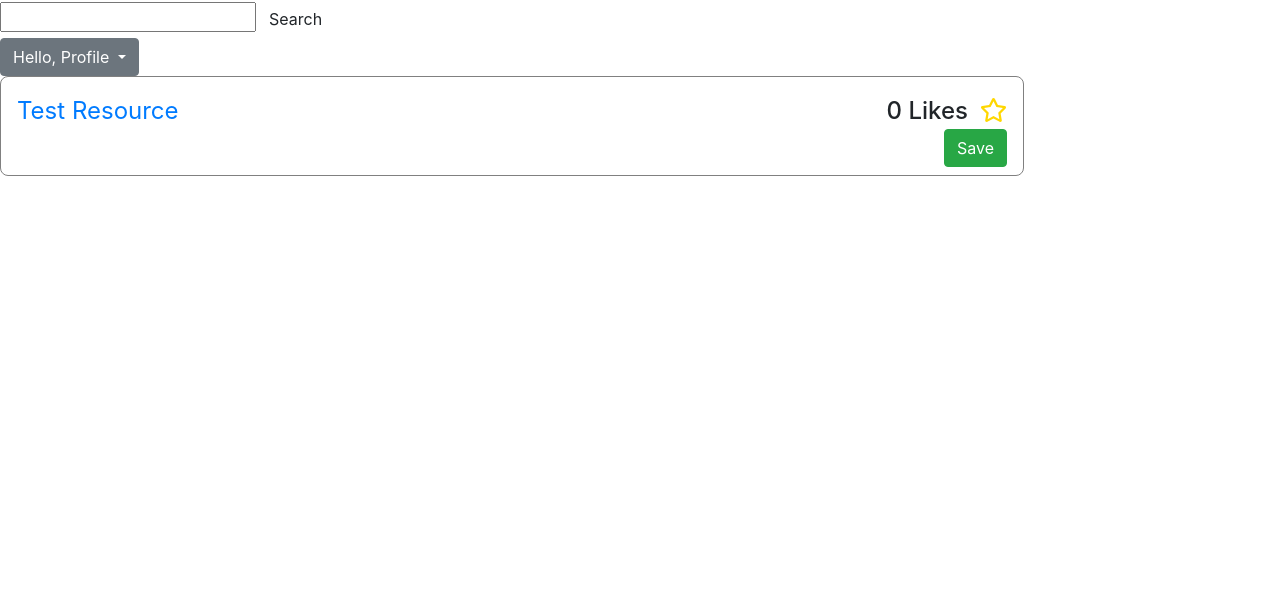
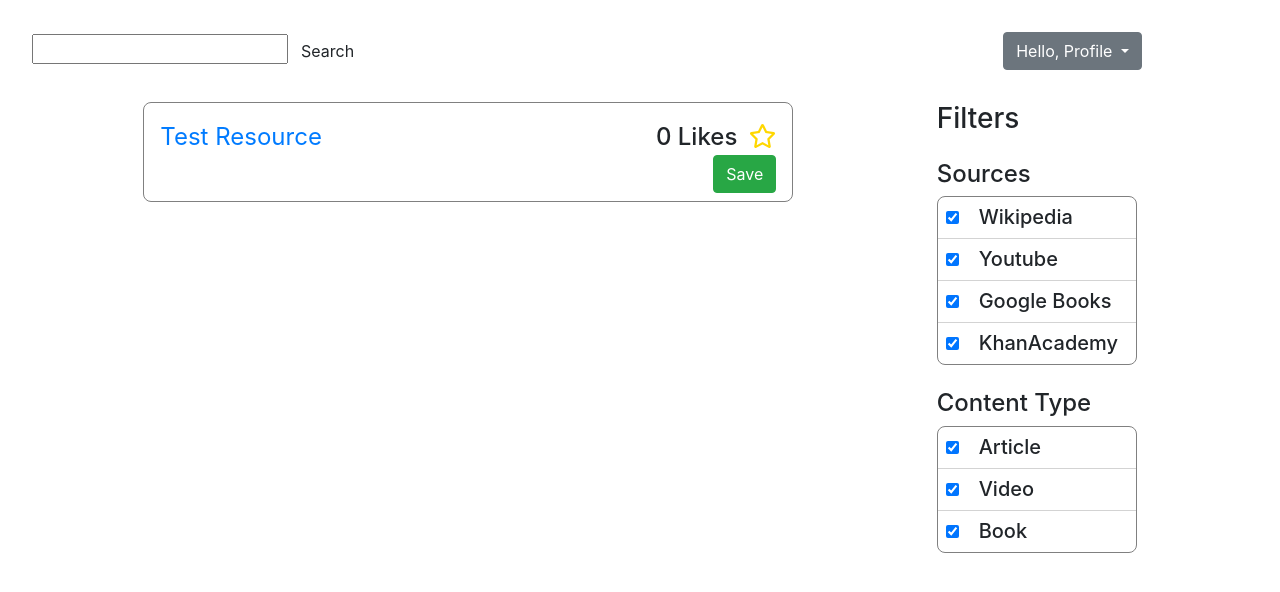
Before and after one commit to wheelerkeith/Legendary-Study-Companion, an Angular app: page / in a window 1280 px wide. Shown: the top 592 px of the page. Built offline with nearby package versions, Linux system fonts and the light colour scheme.

Commit message:
added filters component and added structure to main app

```diff
--- a/src/app/app.component.css
+++ b/src/app/app.component.css
@@ -0,0 +1,18 @@
+nav {
+    padding: 2em;
+    display: flex;
+    justify-content: space-between;
+}
+
+app-search {
+    flex-grow: 6;
+}
+
+app-menu {
+    flex-grow: 1;
+}
+
+.search-results-container {
+    display: flex;
+    justify-content: space-evenly;
+}
--- a/src/app/app.component.html
+++ b/src/app/app.component.html
@@ -1,3 +1,8 @@
-<app-search></app-search>
-<app-menu></app-menu>
-<app-resource></app-resource>
+<nav>
+  <app-search></app-search>
+  <app-menu></app-menu>
+</nav>
+<div class="search-results-container">
+  <app-resource></app-resource>
+  <app-filters></app-filters>
+</div>
--- a/src/app/app.module.ts
+++ b/src/app/app.module.ts
@@ -8,13 +8,15 @@ import { SearchComponent } from './components/search/search.component';
 import { MenuComponent } from './components/menu/menu.component';
 import { ResourceComponent } from './components/resource/resource.component';
 import { FontAwesomeModule } from '@fortawesome/angular-fontawesome';
+import { FiltersComponent } from './components/filters/filters.component';
 
 @NgModule({
   declarations: [
     AppComponent,
     SearchComponent,
     MenuComponent,
-    ResourceComponent
+    ResourceComponent,
+    FiltersComponent
   ],
   imports: [
     BrowserModule,
--- /dev/null
+++ b/src/app/components/filters/filters.component.css
@@ -0,0 +1,29 @@
+ul {
+    margin: 0;
+    padding: 0;
+    border: 1px solid gray;
+    border-radius: .5em;
+    width: 200px;
+}
+
+li {
+    padding: .5em;
+    list-style: none;
+}
+
+li:hover {
+    cursor: pointer;
+}
+
+li:not(:last-child) {
+    border-bottom: 1px solid lightgray;
+}
+
+li h5 {
+    display: inline;
+    margin-left: 1em;
+}
+
+h4 {
+    margin-top: 1em;
+}
--- /dev/null
+++ b/src/app/components/filters/filters.component.html
@@ -0,0 +1,17 @@
+<h3>Filters</h3>
+<h4>Sources</h4>
+<ul>
+    <li *ngFor="let source of sources" (click)="source.checked = !source.checked">
+        <input type="checkbox" [(checked)]="source.checked">
+        <h5>{{source.name}}</h5>
+        <br>
+    </li>
+</ul>
+<h4>Content Type</h4>
+<ul>
+    <li *ngFor="let type of con_types" (click)="type.checked = !type.checked">
+        <input type="checkbox" [(checked)]="type.checked">
+        <h5>{{type.name}}</h5>
+        <br>
+    </li>
+</ul>
--- /dev/null
+++ b/src/app/components/filters/filters.component.ts
@@ -0,0 +1,40 @@
+import { Component, OnInit } from '@angular/core';
+
+@Component({
+  selector: 'app-filters',
+  templateUrl: './filters.component.html',
+  styleUrls: ['./filters.component.css']
+})
+export class FiltersComponent implements OnInit {
+
+  sources: Object = [{
+      name: "Wikipedia",
+      checked: true
+    }, {
+      name: "Youtube",
+      checked: true
+    }, {
+      name: "Google Books",
+      checked: true
+    }, {
+      name: "KhanAcademy",
+      checked: true
+  }]
+
+  con_types: Object = [{
+      name: "Article",
+      checked: true
+    }, {
+      name: "Video",
+      checked: true
+    }, {
+      name: "Book",
+      checked: true
+    }]
+
+  constructor() { }
+
+  ngOnInit(): void {
+  }
+
+}
--- a/src/app/components/resource/resource.component.css
+++ b/src/app/components/resource/resource.component.css
@@ -1,5 +1,5 @@
 .resource-container {
-    width: 80%;
+    width: 650px;
     height: 100px;
     display: flex;
     justify-content: space-between;
```
Also changed, not shown: 1 other file (tests, documents, lock files or other folders).
